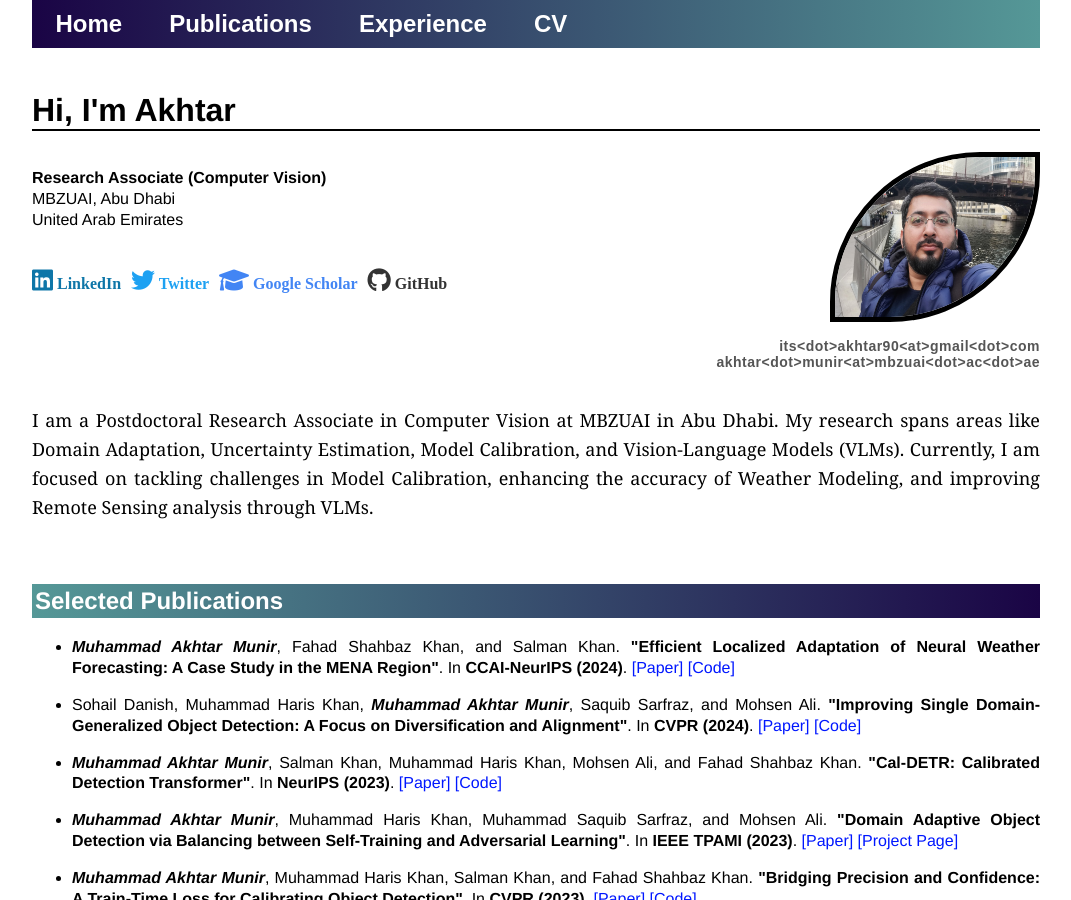
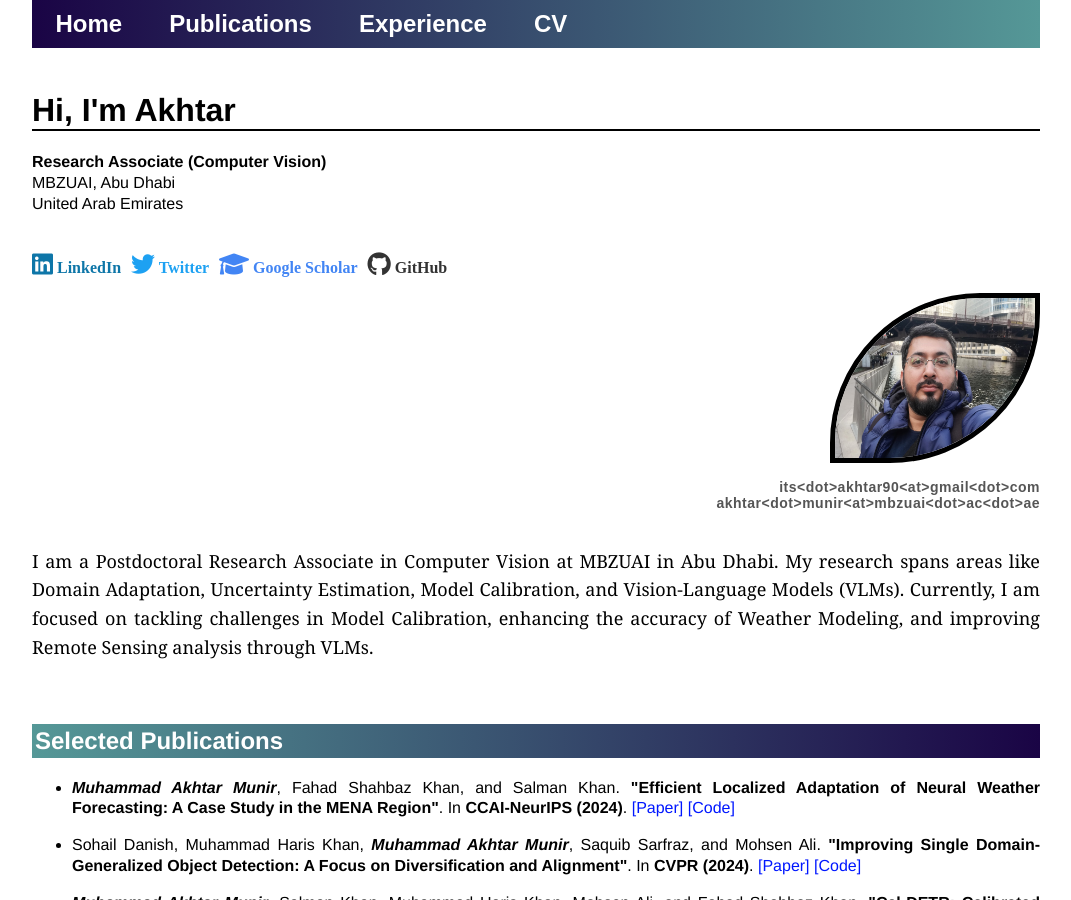
Before and after one commit to akhtarvision/akhtarvision.github.io, a Jekyll site: the page built from index.html, in a window 1280 px wide and 900 px high. Shown: the whole window, without its empty margins (104-1175 px from the left). Built offline with Jekyll 4.4.1, drawn with Linux system fonts in a browser that asks for light colours.

Commit message:
Update index.html

```diff
--- a/index.html
+++ b/index.html
@@ -13,21 +13,7 @@ title: Akhtar, CV & DL
 	<h1>Hi, I'm Akhtar</h1>
 <!-- 	</div> -->
 
-	<div style="display: flex; justify-content: space-between;">
-<!--     <div>
-        <p>
-            <strong>Research Associate (Computer Vision)</strong><br>
-            MBZUAI, Abu Dhabi<br>
-            United Arab Emirates<br><br>
-
-            <ul class="social">
-                <li><a href="https://www.linkedin.com/in/muhammad-akhtar-munir-697b3976/">Linkedin</a></li>
-                <li><a href="https://twitter.com/akhtarTalks">Twitter</a></li>
-                <li><a href="https://scholar.google.com.pk/citations?user=sT-epZAAAAAJ&hl=en">Google Scholar</a></li>
-                <li><a href="https://github.com/akhtarvision">GitHub</a></li>
-            </ul>
-        </p>
-    </div> -->
+<!-- <div style="display: flex; justify-content: space-between;"> -->
 
 <!-- Link to font-awesome icons (make sure to include this in the head of your HTML) -->
 <link rel="stylesheet" href="https://cdnjs.cloudflare.com/ajax/libs/font-awesome/6.0.0-beta3/css/all.min.css">
```
